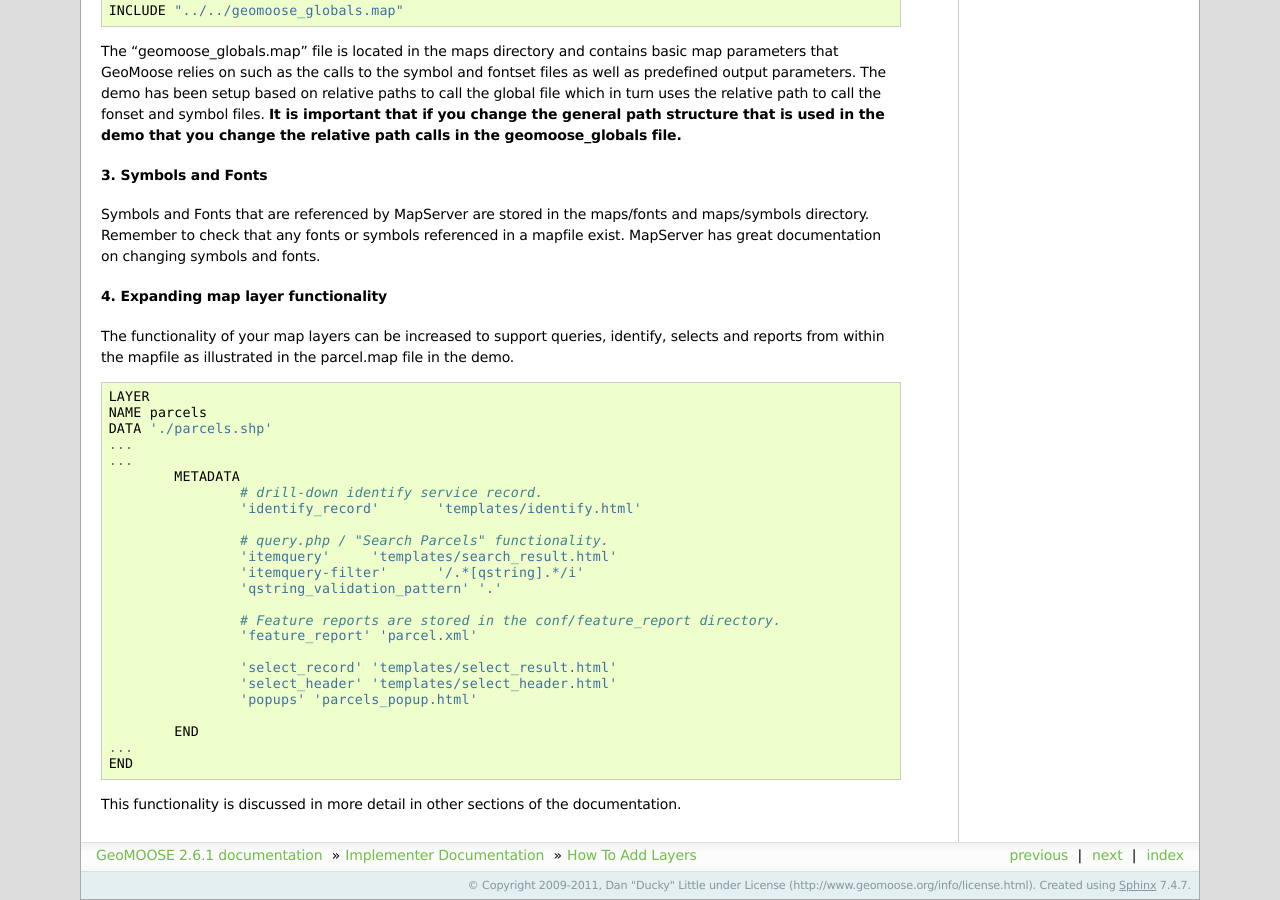
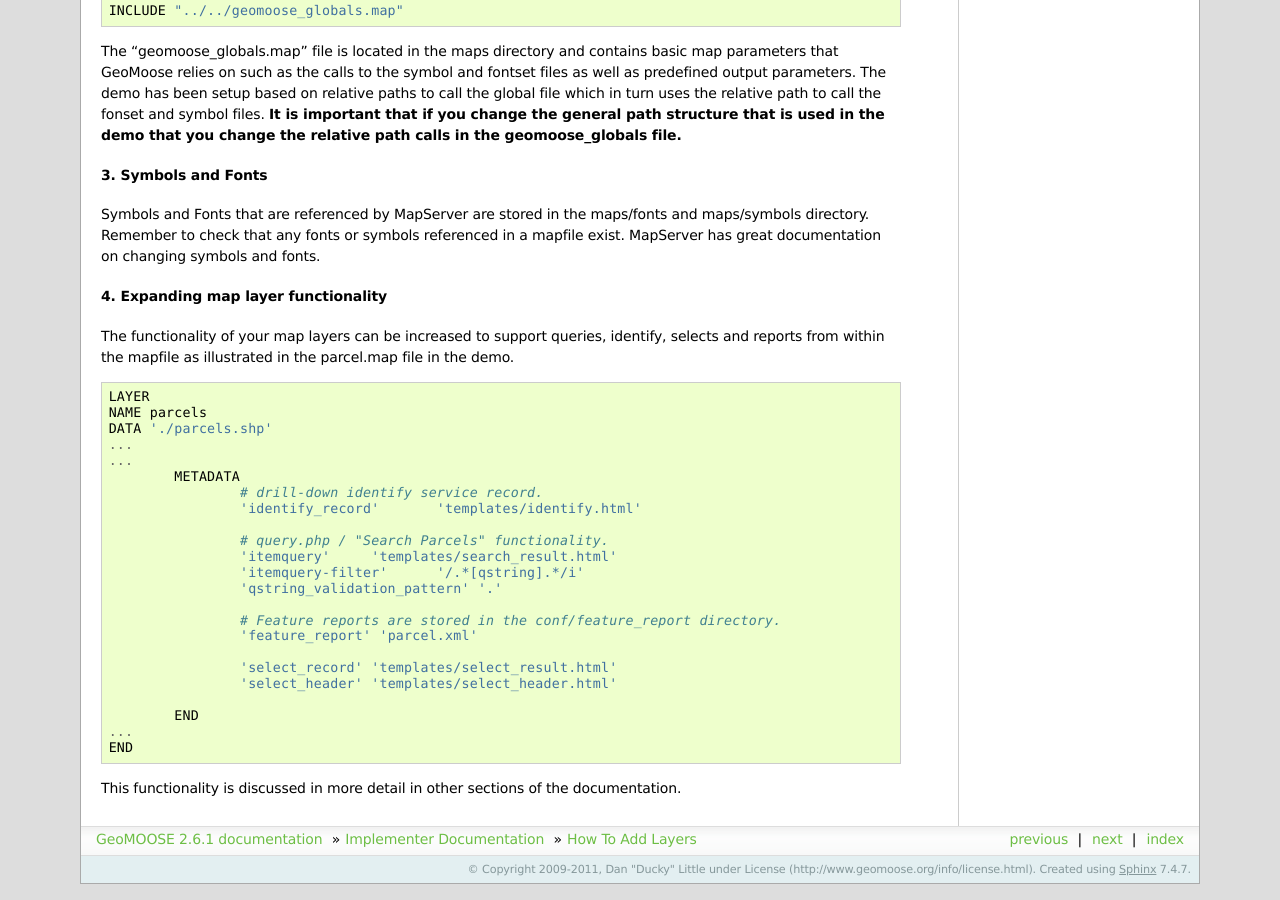
Before and after one commit to geomoose/geomoose-docs, a Sphinx documentation site: the page built from source/howto/layer.txt, in a window 1280 px wide and 900 px high, scrolled down 2347 px. Built offline with Sphinx 7.4.7, drawn with Linux system fonts in a browser that asks for light colours.

Commit message:
removed deprecated popup documentation

```diff
--- a/source/howto/layer.txt
+++ b/source/howto/layer.txt
@@ -137,7 +137,6 @@
 
 			'select_record'	'templates/select_result.html'
 			'select_header' 'templates/select_header.html'
-			'popups' 'parcels_popup.html'
 
 		END
 	...
```
